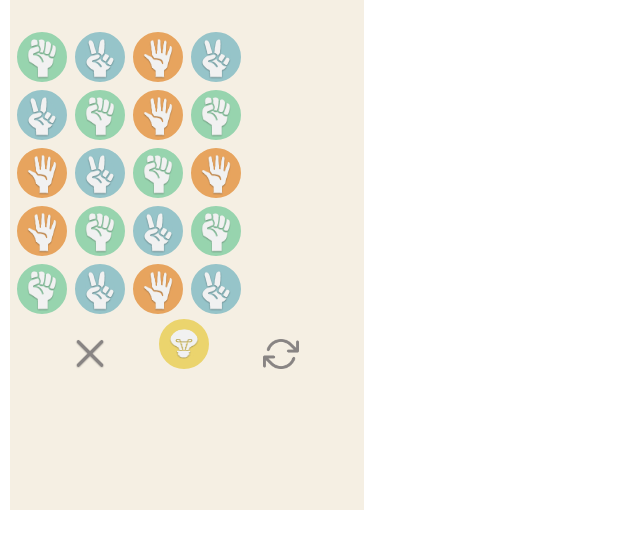
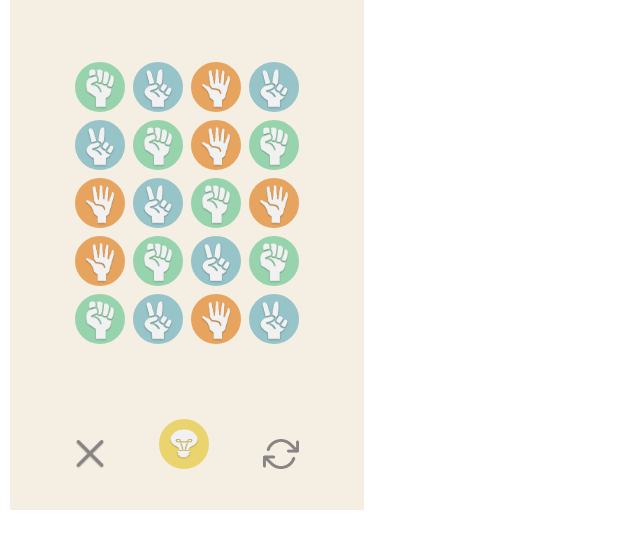
Before and after one commit to Rita-R/Rita-R.github.io, a plain HTML site: page game.html in a window 1280 px wide. Shown: the part 102-650 px from the top of the page, without its empty margins (0-640 px from the left). Drawn offline with Linux system fonts and the light colour scheme.

Commit message:
table alignment

```diff
--- a/game.html
+++ b/game.html
@@ -22,7 +22,7 @@
                 </div>
             </div>
 
-            <table class="table">
+            <table>
             <tr>
                 <th>
                 <div class="verde">
@@ -138,8 +138,8 @@
 
             <footer class="game">
                 <img src="xisjogo.png" height="30px">
-                <span >
-                    <img src="lampada.png" class="imgc amarelo">
+                <span>
+                    <img src="lampada.png" class="amarelo">
                 </span>
                     <img src="voltar.png" height="30px">
             </footer>
--- a/style.css
+++ b/style.css
@@ -36,6 +36,8 @@
     margin: 0 auto ;
     width: fit-content;
 }
+
+
 
 .fontstyle1{
     font-family: 'modekaregular';
@@ -93,7 +95,8 @@
 }
 
 table{
-    margin: 50 auto;
+    margin: auto;
+    padding: 30px 0px;
 }
 
 .config{
@@ -177,5 +180,5 @@ table{
 .game{
     margin: 0 auto;
     width: fit-content;
-    padding: 0px 0px 40px;
+    padding: 40px 0px 40px;
 }
```
